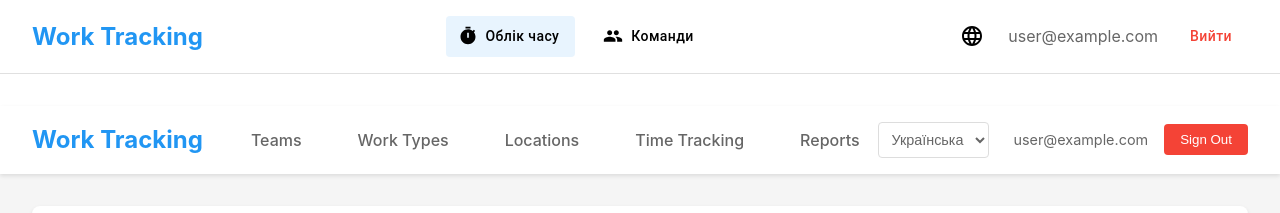
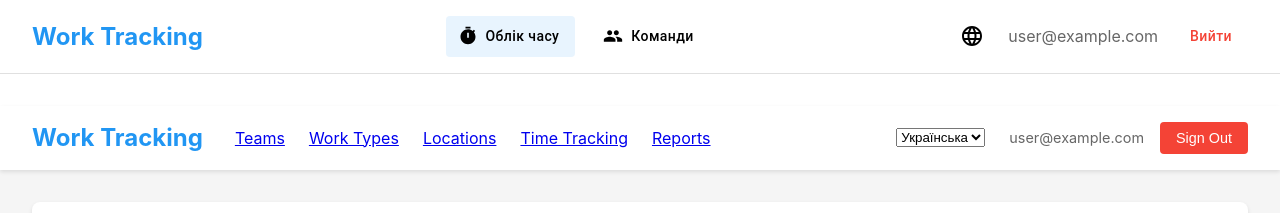
Before and after one commit to Edelwei555/mas-work-tracking-web, a React (Create React App) app: page / in a window 1280 px wide. Shown: the top 213 px of the page. Built offline with nearby package versions, Linux system fonts and the light colour scheme; no server answers; the database is empty; sample sign-in values are in the browser's storage.

Commit message:
Повернув зелений колір для всіх елементів

```diff
--- a/src/components/Layout/Layout.css
+++ b/src/components/Layout/Layout.css
@@ -40,21 +40,18 @@
   gap: 1.5rem;
 }
 
-.nav a {
+.nav .MuiButton-root {
+  text-transform: none;
+  padding: 0.5rem 1rem;
   color: #666;
-  text-decoration: none;
-  font-weight: 500;
-  padding: 0.5rem 1rem;
-  border-radius: 4px;
-  transition: all 0.2s;
 }
 
-.nav a:hover {
+.nav .MuiButton-root:hover {
   color: #333;
   background-color: #f5f5f5;
 }
 
-.nav a.active {
+.nav .MuiButton-root.active {
   color: #4CAF50;
   background-color: #e8f5e9;
 }
@@ -65,18 +62,13 @@
   gap: 1.5rem;
 }
 
-.language-select {
-  padding: 0.5rem;
-  border: 1px solid #ddd;
-  border-radius: 4px;
-  font-size: 0.9rem;
+.language-button {
   color: #666;
-  background-color: white;
-  cursor: pointer;
 }
 
-.language-select:hover {
-  border-color: #4CAF50;
+.language-button:hover {
+  color: #4CAF50;
+  background-color: #e8f5e9;
 }
 
 .user-menu {
@@ -87,7 +79,14 @@
 
 .user-email {
   color: #666;
+  text-decoration: none;
   font-size: 0.9rem;
+  transition: color 0.2s;
+}
+
+.user-email:hover {
+  color: #4CAF50;
+  text-decoration: underline;
 }
 
 .sign-out-btn {
@@ -98,16 +97,25 @@
   color: white;
   cursor: pointer;
   transition: background-color 0.2s;
+  font-size: 0.9rem;
 }
 
 .sign-out-btn:hover {
-  background-color: #da190b;
+  background-color: #d32f2f;
 }
 
 .main {
   flex: 1;
   padding: 2rem;
   background-color: #f5f5f5;
+}
+
+.MuiMenu-paper {
+  min-width: 200px;
+}
+
+.MuiMenuItem-root {
+  padding: 0.75rem 1rem;
 }
 
 @media (max-width: 768px) {
```
